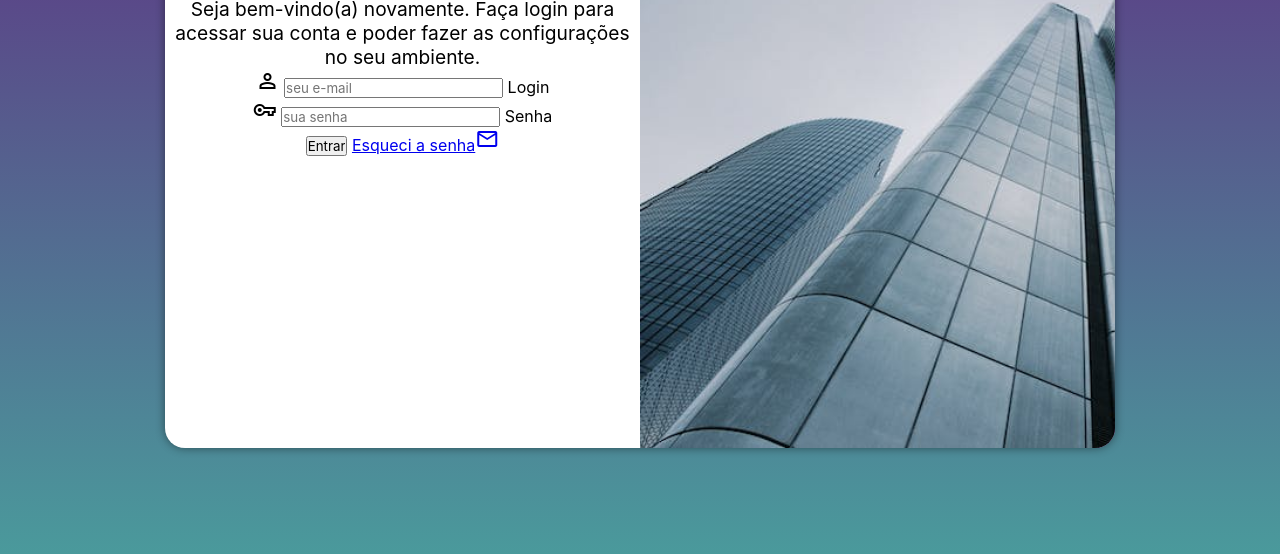
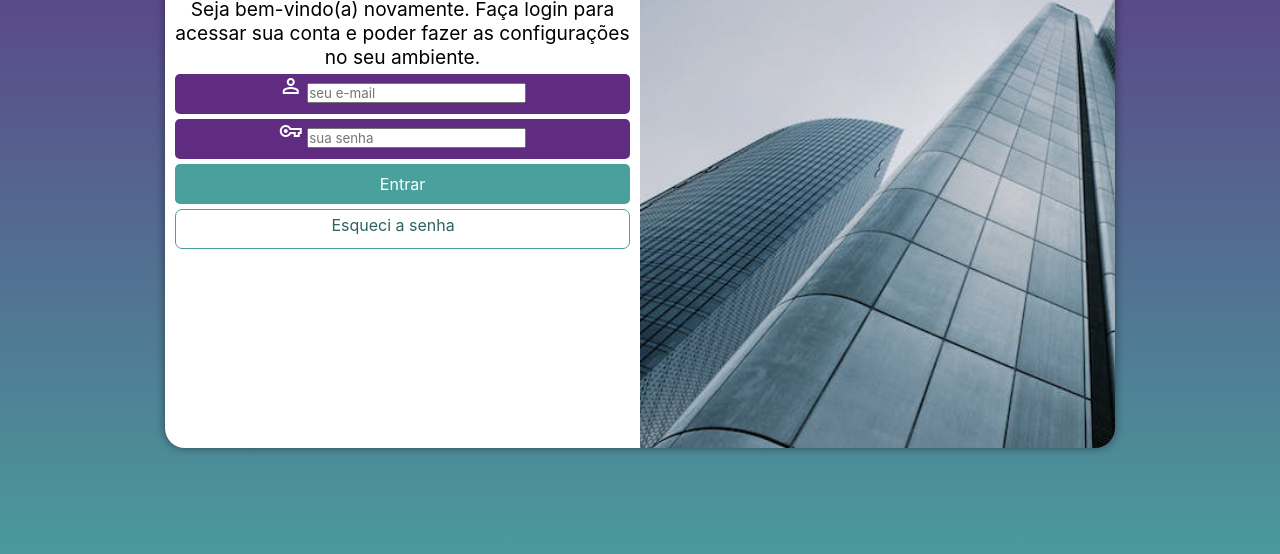
Before and after one commit to afmota/projeto-login, a plain HTML site: page index.html in a window 1280 px wide. Shown: the part 202-756 px from the top of the page. Drawn offline with nearby package versions, Linux system fonts and the light colour scheme.

Commit message:
formatação do formulário

```diff
--- a/estilo/style.css
+++ b/estilo/style.css
@@ -62,3 +62,59 @@ div#formulario {
 div#formulario > p {
     font-size: 0.8em;
 }
+
+form > div.campo {
+    background-color: #5f2c82;
+    display: block;
+    width: 100%;
+    height: 40px;
+    border-radius: 5px;
+    margin: 5px 0px;
+}
+
+div.campo > label {
+    display: none;
+}
+
+form > input[type=submit] {
+    display: block;
+    font-size: 1em;
+    width: 100%;
+    height: 40px;
+    background-color: #49a09d;
+    color: white;
+    border: none;
+    border-radius: 5px;
+    cursor: pointer;
+}
+
+form > input[type=submit]:hover {
+    background-color: #2d6462;
+}
+
+form > a.botao {
+    display: block;
+    text-align: center;
+    font-size: 1em;
+    width: 100%;
+    height: 40px;
+    padding-top: 5px;
+    margin-top: 5px;
+    background-color: white;
+    color: #2d6462;
+    border: 1px solid #49a09d;
+    border-radius: 7px;
+    text-decoration: none;
+}
+
+form > a.botao:hover {
+    background-color: #6cd3cf;
+}
+
+form > a.botao > span {
+    font-size: 0.9em;
+}
+
+.material-symbols-outlined {
+    color: white;
+}
--- a/index.html
+++ b/index.html
@@ -28,7 +28,7 @@
                         <label for="isenha">Senha</label>
                     </div>
                     <input type="submit" value="Entrar">
-                    <a href="esqueci.html">Esqueci a senha<span class="material-symbols-outlined">mail</span></a>
+                    <a href="esqueci.html" class="botao">Esqueci a senha <span class="material-symbols-outlined">mail</span></a>
                 </form>
             </div>
         </section>
```
